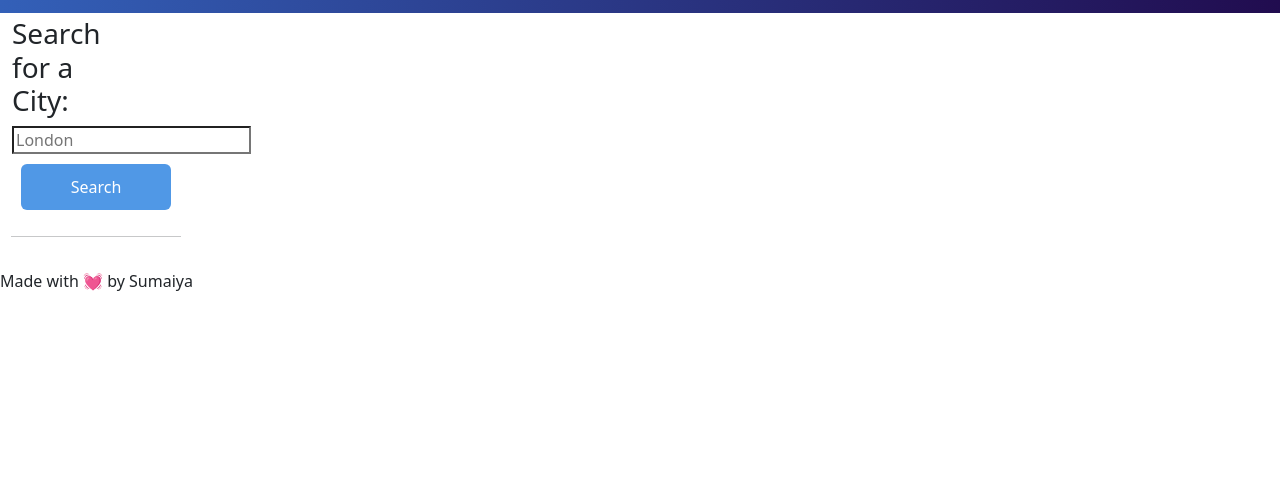
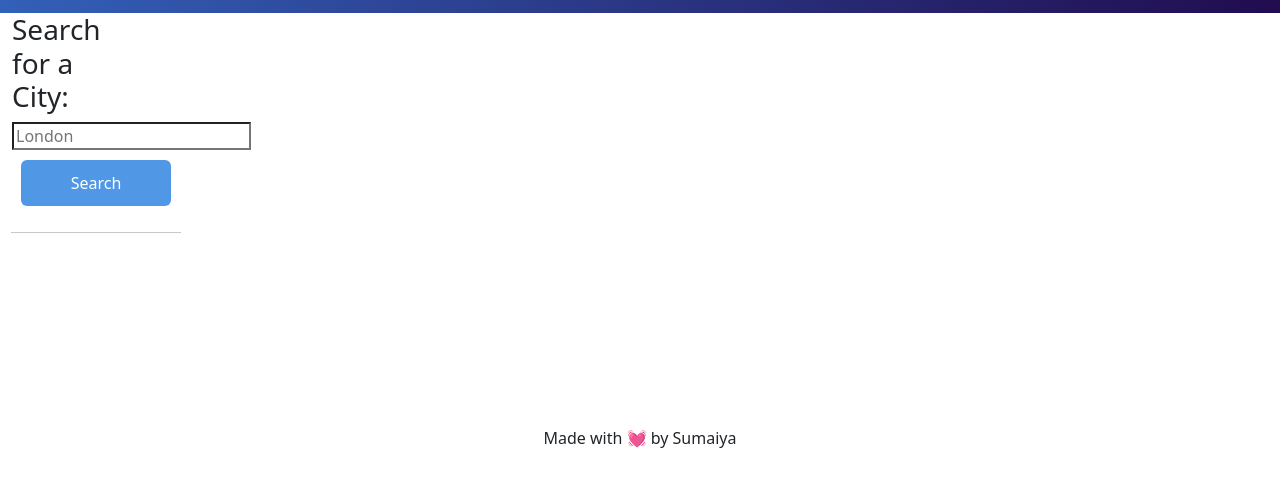
Before and after one commit to sumzulfikar/Weather_Dashboard, a plain HTML site: page index.html in a window 1280 px wide. Shown: the part 59-546 px from the top of the page. Drawn offline with nearby package versions, Linux system fonts and the light colour scheme.

Commit message:
improved look and feel

```diff
--- a/index.html
+++ b/index.html
@@ -19,8 +19,8 @@
   <div class="container-fluid" " id="search-section">
     <!-- style="max-width: 1400px -->
     <div class="row">
-      <aside class="col-lg-3 pb-3">
-        <h2 id="form-heading" class="mt-1 h3 form-label">
+      <aside class="col-lg-4">
+        <h2 id="form-heading" class="h3 form-label">
           Search for a City:
         </h2>
         <form id="search-form" class="form">
@@ -45,13 +45,13 @@
     </div>
   </div>
   <!-- Weather display area for current date -->
-  <div class="col-lg-9 pb-3" id="current-weather">
-    <section id="today" class="mt-3" role="region" aria-live="polite"></section>
+  <div class="col-lg-8 " id="current-weather">
+    <section id="today" role="region" aria-live="polite"></section>
     <section id="forecast" class="row mt-3" role="region" aria-live="polite"></section>
   </div>
   <!-- 5 Day Forecast Section -->
-  <h4 id="fivedayTitle" style="display:none">5-Day Forecast </h4>
-  <section class="container" id="weather">
+  <h4 class="col-lg-8 " id="fivedayTitle" style="display:none">5-Day Forecast </h4>
+  <section class="container col-lg-9 " id="weather">
 
 
 
@@ -60,8 +60,8 @@
 
 
   </section>
-  <footer>
-    <p>Made with 💓 by Sumaiya</p>
+  <footer class="text-center">
+    <h6>Made with 💓 by Sumaiya</h6>
   </footer>
 
 
--- a/style.css
+++ b/style.css
@@ -25,16 +25,11 @@ width:33%}
 }
 footer {
     clear: both;
-    margin-bottom: 0;
+    margin-top: 400px;
+
+
   }
-/* .weather-search{
-    width: 150px;
-} */
-/* .container-fluid{
-    display: flex;
-    flex-direction: column;
 
-} */
 .card{
     display: inline-block;
     flex-direction: row;
```
